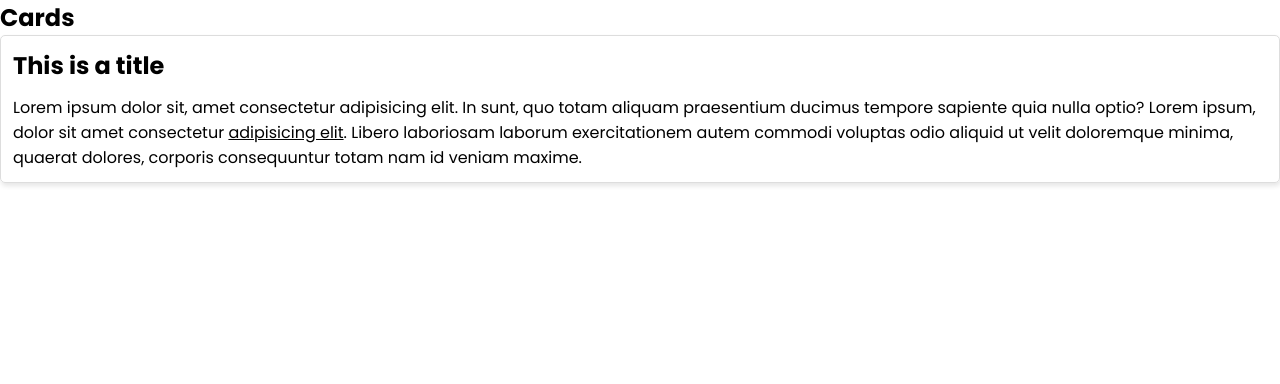
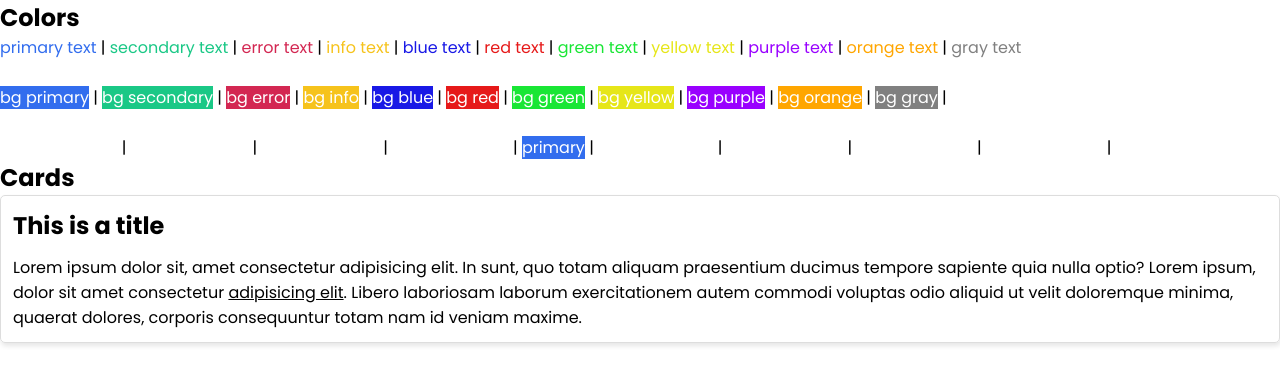
Before and after one commit to crypt096/sass-library, a website: page index.html in a window 1280 px wide. Drawn offline with Linux system fonts and the light colour scheme.

Commit message:
Using map to generate colors.

```diff
--- a/index.html
+++ b/index.html
@@ -9,6 +9,44 @@
 <body>
   <div>
     <!-- colors -->
+    <h2>Colors</h2>
+    <span class="text-primary">primary text</span> |
+    <span class="text-secondary">secondary text</span> |
+    <span class="text-error">error text</span> |
+    <span class="text-info">info text</span> |
+    <span class="text-blue">blue text</span> |
+    <span class="text-red">red text</span> |
+    <span class="text-green">green text</span> |
+    <span class="text-yellow">yellow text</span> |
+    <span class="text-purple">purple text</span> |
+    <span class="text-orange">orange text</span> |
+    <span class="text-gray">gray text</span>
+
+    <br><br>
+
+    <span class="bg-primary text-white">bg primary</span> |
+    <span class="bg-secondary text-white">bg secondary</span> |
+    <span class="bg-error text-white">bg error</span> |
+    <span class="bg-info text-white">bg info</span> |
+    <span class="bg-blue text-white">bg blue</span> |
+    <span class="bg-red text-white">bg red</span> |
+    <span class="bg-green text-white">bg green</span> |
+    <span class="bg-yellow text-white">bg yellow</span> |
+    <span class="bg-purple text-white">bg purple</span> |
+    <span class="bg-orange text-white">bg orange</span> |
+    <span class="bg-gray text-white">bg gray</span> |
+
+    <br><br>
+
+    <span class="bg-primary-dark-8 text-white">primary dark 8</span> |
+    <span class="bg-primary-dark-6 text-white">primary dark 6</span> |
+    <span class="bg-primary-dark-4 text-white">primary dark 4</span> |
+    <span class="bg-primary-dark-2 text-white">primary dark 2</span> |
+    <span class="bg-primary text-white">primary</span> |
+    <span class="bg-primary-light-2 text-white">primary light 2</span> |
+    <span class="bg-primary-light-4 text-white">primary light 4</span> |
+    <span class="bg-primary-light-6 text-white">primary light 6</span> |
+    <span class="bg-primary-light-8 text-white">primary light 8</span> |
 
     <!-- font sizes -->
 
--- /dev/null
+++ b/shinobi/_colors.scss
@@ -0,0 +1,9 @@
+@each $key, $val in $colors {
+    .text-#{$key}{
+        color: $val;
+    }
+
+    .bg-#{$key}{
+        background-color: $val;
+    }
+}
--- a/shinobi/index.scss
+++ b/shinobi/index.scss
@@ -5,7 +5,7 @@
 @import 'base';
 
 // colors
-
+@import 'colors';
 
 // components (button, card, navbar etc)
 @import 'components/card'
```
Also changed, not shown: css/index.css.
